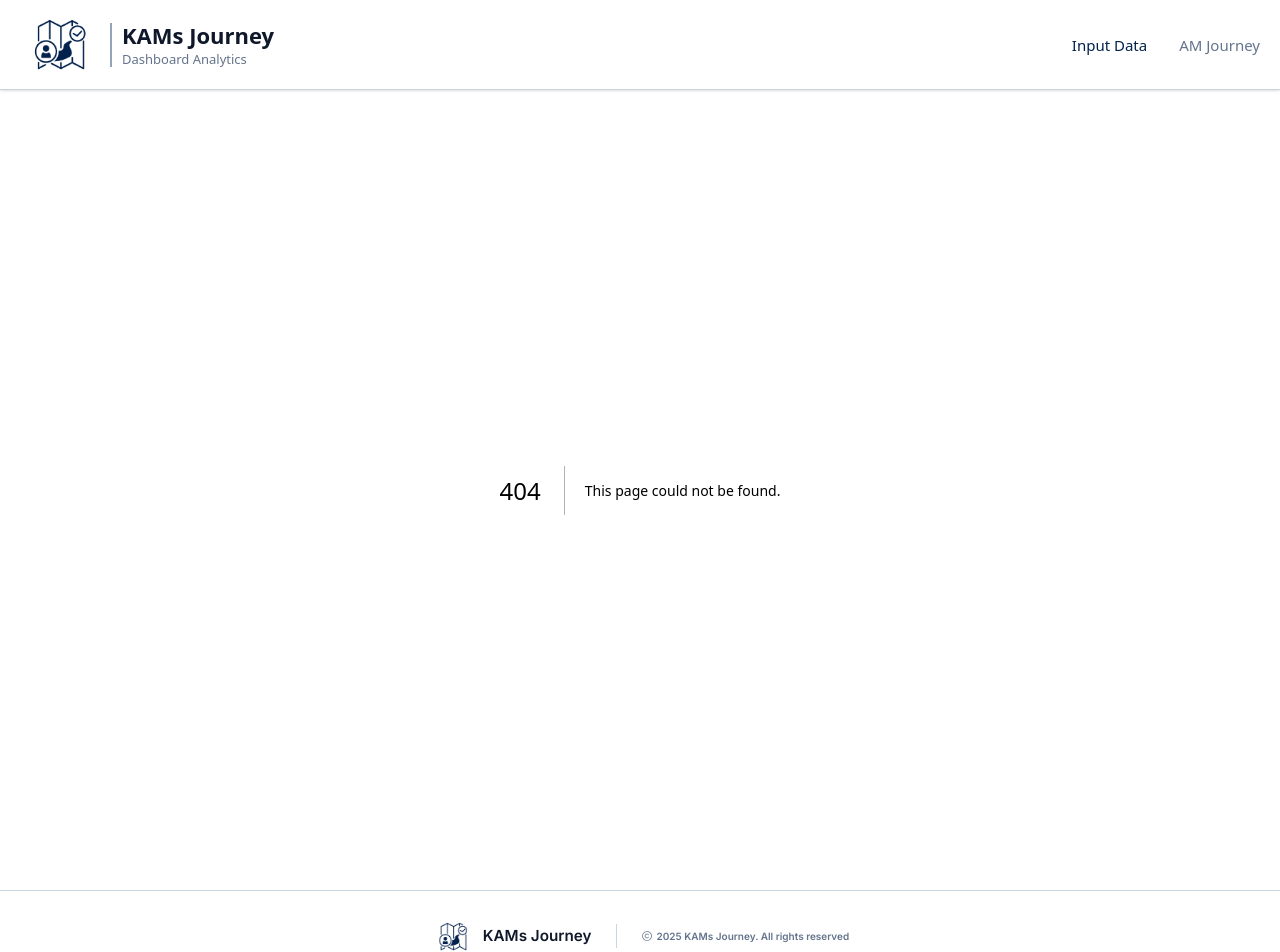
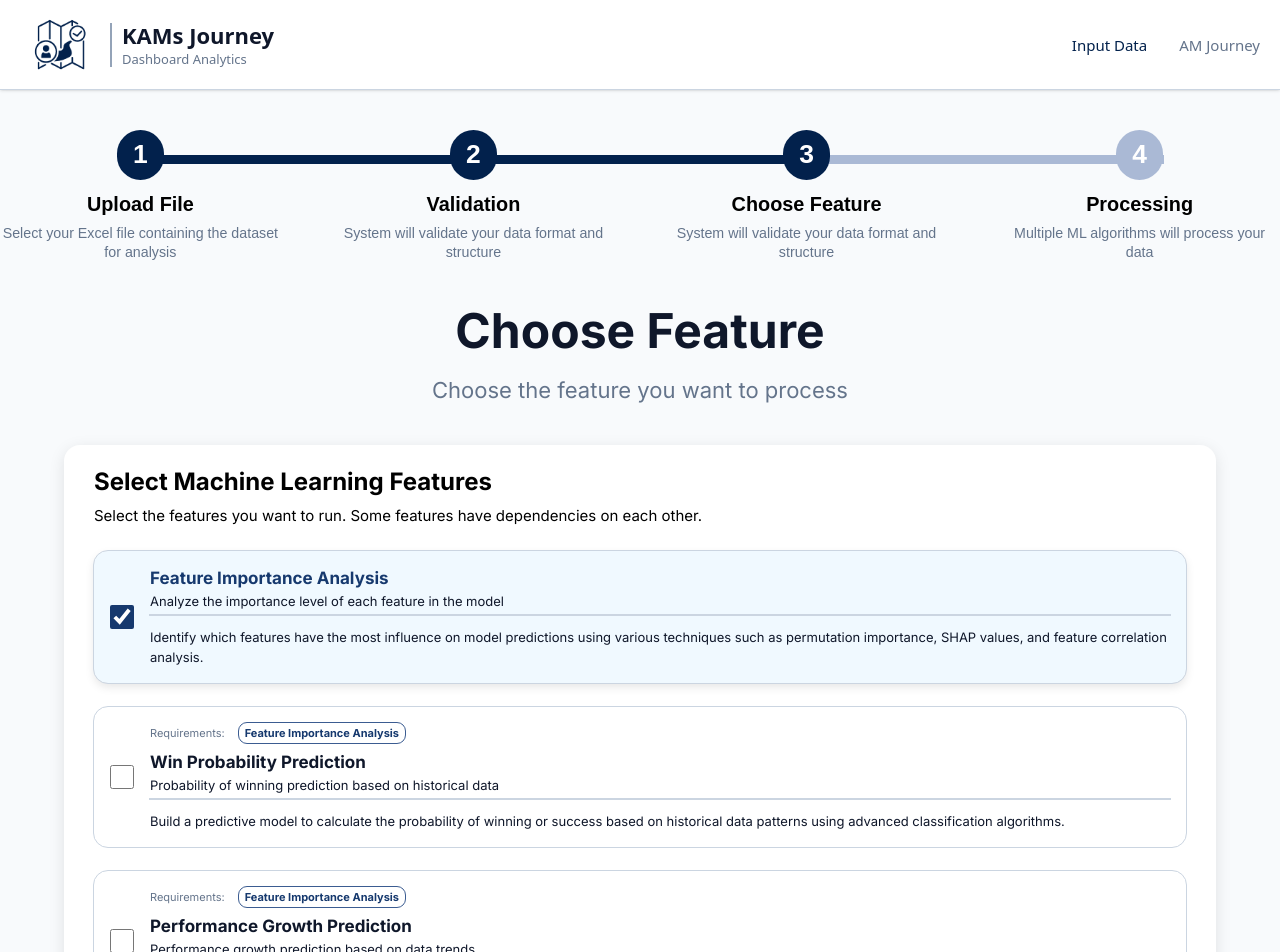
Before and after one commit to sarahnazly/KAMs-Journey, a Next.js app in the folder frontend/: page /input/choose-feature in a window 1280 px wide. Before the commit this address had no page. Shown: the top 952 px of the page. Built offline with nearby package versions, Linux system fonts and the light colour scheme.

Commit message:
fix(choose-feature): correct start processing route, adjust card width, and rename folder to choose-feature

```diff
--- a/frontend/src/app/choose-features/page.tsx
+++ b/frontend/src/app/input/choose-feature/page.tsx
@@ -198,7 +198,7 @@
 
   // On Start Processing button click
   const handleStartProcessing = () => {
-    router.push("/progress");
+    router.push("/input/progress");
   };
 
   return (
@@ -236,7 +236,7 @@
         </span>
       </div>
       <div
-        className="w-full max-w-[900px] bg-white rounded-[16px] shadow-[0px_4px_16px_rgba(0,0,0,0.10)] flex flex-col gap-6 px-[30px] py-[22px]"
+        className="w-full max-w-6xl bg-white rounded-[16px] shadow-[0px_4px_16px_rgba(0,0,0,0.10)] flex flex-col gap-6 px-[30px] py-[22px]"
       >
         <div className="flex flex-col gap-2">
           <span
```
